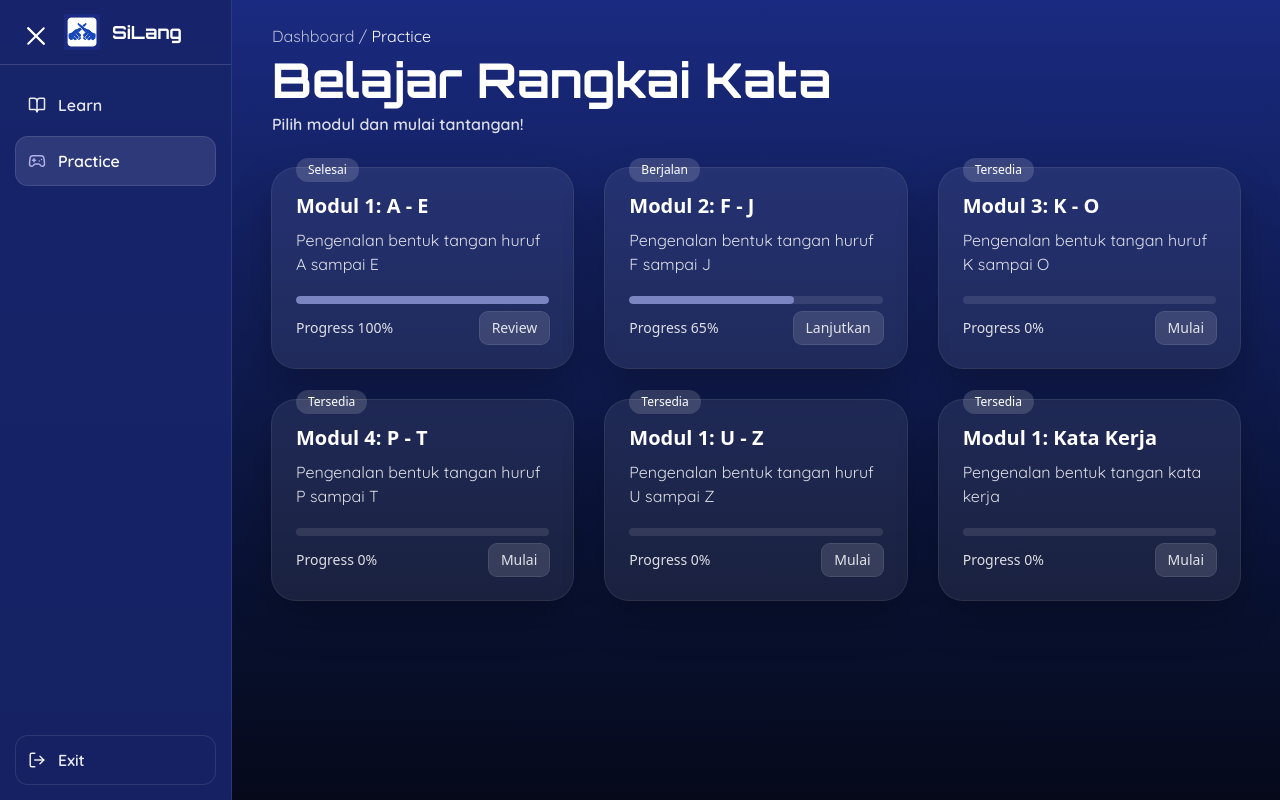
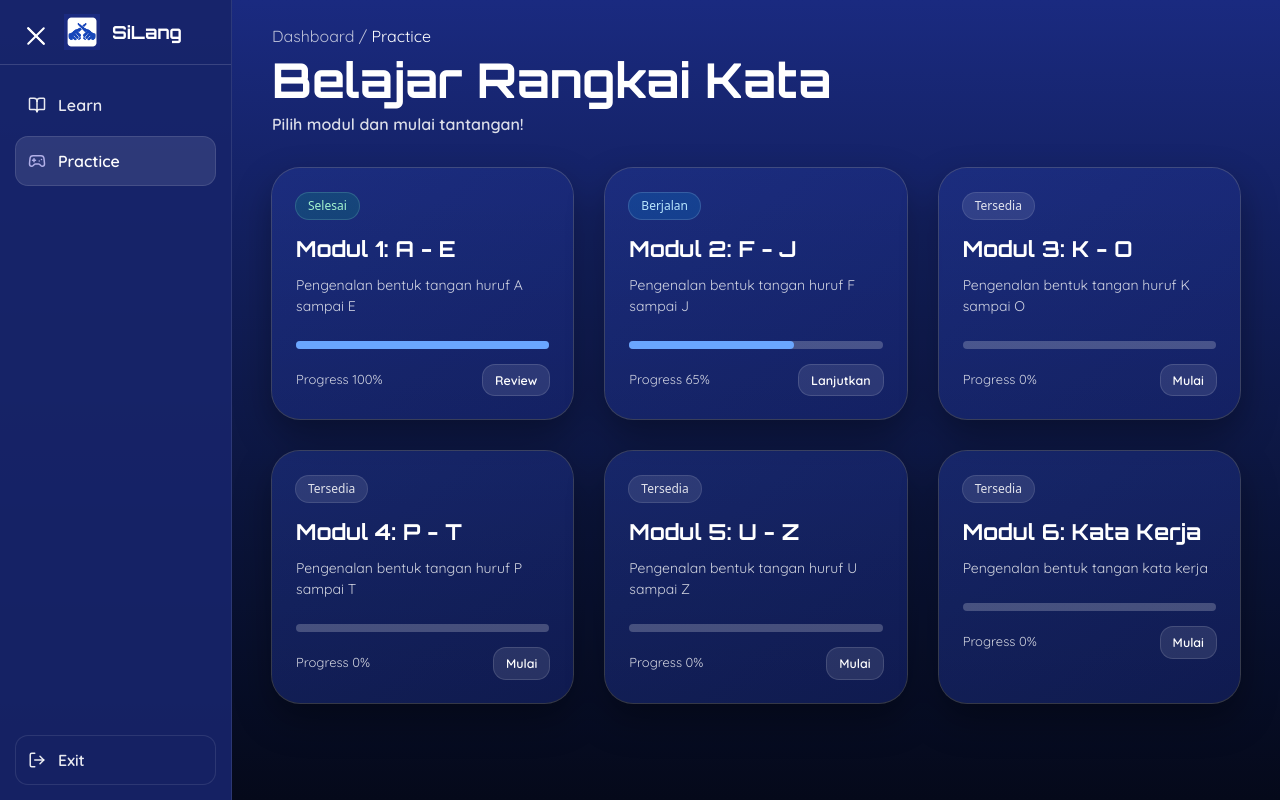
Before and after one commit to iHanzyy/silang-web, a Next.js app: page /dashboard/practice in a window 1280 px wide. Built offline with nearby package versions, Linux system fonts and the light colour scheme.

Commit message:
improve card in practice

```diff
--- a/src/app/dashboard/practice/page.js
+++ b/src/app/dashboard/practice/page.js
@@ -1,11 +1,57 @@
 "use client";
 
+import PracticeModuleCard from "@/components/dashboard/PracticeModuleCard";
 import { orbitron, quicksand } from "@/lib/fonts";
+
+const MODULES = [
+  {
+    status: "Selesai",
+    title: "Modul 1: A - E",
+    desc: "Pengenalan bentuk tangan huruf A sampai E",
+    progress: 100,
+    href: "#",
+  },
+  {
+    status: "Berjalan",
+    title: "Modul 2: F - J",
+    desc: "Pengenalan bentuk tangan huruf F sampai J",
+    progress: 65,
+    href: "#",
+  },
+  {
+    status: "Tersedia",
+    title: "Modul 3: K - O",
+    desc: "Pengenalan bentuk tangan huruf K sampai O",
+    progress: 0,
+    href: "#",
+  },
+  {
+    status: "Tersedia",
+    title: "Modul 4: P - T",
+    desc: "Pengenalan bentuk tangan huruf P sampai T",
+    progress: 0,
+    href: "#",
+  },
+  {
+    status: "Tersedia",
+    title: "Modul 5: U - Z",
+    desc: "Pengenalan bentuk tangan huruf U sampai Z",
+    progress: 0,
+    href: "#",
+  },
+  {
+    status: "Tersedia",
+    title: "Modul 6: Kata Kerja",
+    desc: "Pengenalan bentuk tangan kata kerja",
+    progress: 0,
+    href: "#",
+  },
+];
 
 export default function PracticePage() {
   return (
     <div className="px-6 md:px-10 py-6">
-      {/* Breadcrumb + Title */}
+      {/* Header */}
       <p className={`text-white/70 ${quicksand.className}`}>
         Dashboard / <span className="text-white">Practice</span>
       </p>
@@ -16,52 +62,12 @@ export default function PracticePage() {
         Pilih modul dan mulai tantangan!
       </p>
 
-      {/* Cards grid */}
+      {/* Grid cards */}
       <div className="mt-8 grid grid-cols-1 md:grid-cols-2 xl:grid-cols-3 gap-8">
-        <ModuleCard status="Selesai"   title="Modul 1: A - E" desc="Pengenalan bentuk tangan huruf A sampai E" progress={100} action="Review" />
-        <ModuleCard status="Berjalan"  title="Modul 2: F - J" desc="Pengenalan bentuk tangan huruf F sampai J" progress={65} action="Lanjutkan" />
-        <ModuleCard status="Tersedia"  title="Modul 3: K - O" desc="Pengenalan bentuk tangan huruf K sampai O" progress={0}   action="Mulai" />
-        <ModuleCard status="Tersedia"  title="Modul 4: P - T" desc="Pengenalan bentuk tangan huruf P sampai T" progress={0}   action="Mulai" />
-        <ModuleCard status="Tersedia"  title="Modul 1: U - Z" desc="Pengenalan bentuk tangan huruf U sampai Z" progress={0}   action="Mulai" />
-        <ModuleCard status="Tersedia"  title="Modul 1: Kata Kerja" desc="Pengenalan bentuk tangan kata kerja" progress={0}   action="Mulai" />
+        {MODULES.map((m) => (
+          <PracticeModuleCard key={m.title} {...m} />
+        ))}
       </div>
     </div>
   );
 }
-
-function ModuleCard({ status, title, desc, progress, action }) {
-  return (
-    <div
-      className="
-        relative rounded-3xl p-6 text-white
-        ring-1 ring-white/15 bg-white/7
-        shadow-[0_18px_40px_rgba(0,0,0,.25)]
-      "
-    >
-      {/* status pill */}
-      <div className="absolute -top-3 left-6">
-        <span className="inline-block rounded-full bg-white/15 px-3 py-1 text-xs">
-          {status}
-        </span>
-      </div>
-
-      <h3 className="text-xl font-semibold">{title}</h3>
-      <p className={`mt-2 text-white/85 ${quicksand.className}`}>{desc}</p>
-
-      {/* progress bar */}
-      <div className="mt-5 h-2 rounded-full bg-white/10 overflow-hidden">
-        <div
-          className="h-full rounded-full bg-[#7A85C1]"
-          style={{ width: `${progress}%` }}
-        />
-      </div>
-
-      <div className="mt-2 flex items-center justify-between text-sm text-white/85">
-        <span>Progress {progress}%</span>
-        <button className="rounded-lg px-3 py-1.5 bg-white/12 hover:bg-white/18 ring-1 ring-white/20 transition">
-          {action}
-        </button>
-      </div>
-    </div>
-  );
-}
--- /dev/null
+++ b/src/components/dashboard/PracticeModuleCard.jsx
@@ -0,0 +1,90 @@
+"use client";
+
+import Link from "next/link";
+import { orbitron, quicksand } from "@/lib/fonts";
+
+// Helper: gaya badge status
+const STATUS_STYLE = {
+  Selesai:  { bg: "bg-emerald-500/18", ring: "ring-emerald-300/30", text: "text-emerald-200" },
+  Berjalan: { bg: "bg-sky-500/18",     ring: "ring-sky-300/30",     text: "text-sky-200" },
+  Tersedia: { bg: "bg-white/10",       ring: "ring-white/20",       text: "text-white/85" },
+};
+
+export default function PracticeModuleCard({
+  status = "Tersedia",              // 'Selesai' | 'Berjalan' | 'Tersedia'
+  title,                            // "Modul 1: A - E"
+  desc,                             // deskripsi singkat
+  progress = 0,                     // 0..100
+  href = "#",                       // link tombol kanan-bawah
+}) {
+  const style = STATUS_STYLE[status] ?? STATUS_STYLE.Tersedia;
+
+  // label CTA
+  const cta =
+    progress >= 100 ? "Review" : progress > 0 ? "Lanjutkan" : "Mulai";
+
+  return (
+    <div
+      className="
+        relative rounded-[28px] p-6
+        text-white
+        bg-gradient-to-br from-[#243A9A]/45 to-[#1C2C84]/45
+        ring-1 ring-white/12
+        shadow-[0_16px_36px_rgba(0,0,0,0.35)]
+      "
+    >
+      {/* badge status */}
+      <div
+        className={`
+          inline-flex items-center rounded-full px-3 py-1 text-[12px]
+          ${style.bg} ${style.ring} ${style.text} ring-1
+        `}
+      >
+        {status}
+      </div>
+
+      {/* Judul */}
+      <h3 className={`mt-4 text-[22px] leading-tight font-bold ${orbitron.className}`}>
+        {title}
+      </h3>
+
+      {/* Deskripsi */}
+      <p className={`mt-3 text-[14px] text-white/80 ${quicksand.className}`}>
+        {desc}
+      </p>
+
+      {/* Progress bar */}
+      <div className="mt-6">
+        <div className="h-2 w-full rounded-full bg-white/22">
+          <div
+            className="h-2 rounded-full bg-[#6AA6FF]"
+            style={{ width: `${Math.max(0, Math.min(100, progress))}%` }}
+          />
+        </div>
+      </div>
+
+      {/* Footer bar */}
+      <div className="mt-4 flex items-center justify-between">
+        <span className={`text-[13px] text-white/80 ${quicksand.className}`}>
+          {`Progress ${Math.round(progress)}%`}
+        </span>
+
+        <Link
+          href={href}
+          className={`
+            inline-flex items-center justify-center rounded-xl
+            px-3 py-1.5 text-[12.5px] font-semibold
+            bg-white/10 hover:bg-white/16
+            ring-1 ring-white/22
+            ${quicksand.className}
+          `}
+        >
+          {cta}
+        </Link>
+      </div>
+
+      {/* inner outline halus */}
+      <div className="pointer-events-none absolute inset-0 rounded-[28px] ring-1 ring-white/8" />
+    </div>
+  );
+}
```
Also changed, not shown: src/app/dashboard/learn/page.js (+150 -41 lines), public/learn/imageDummyLearn.png (added).
